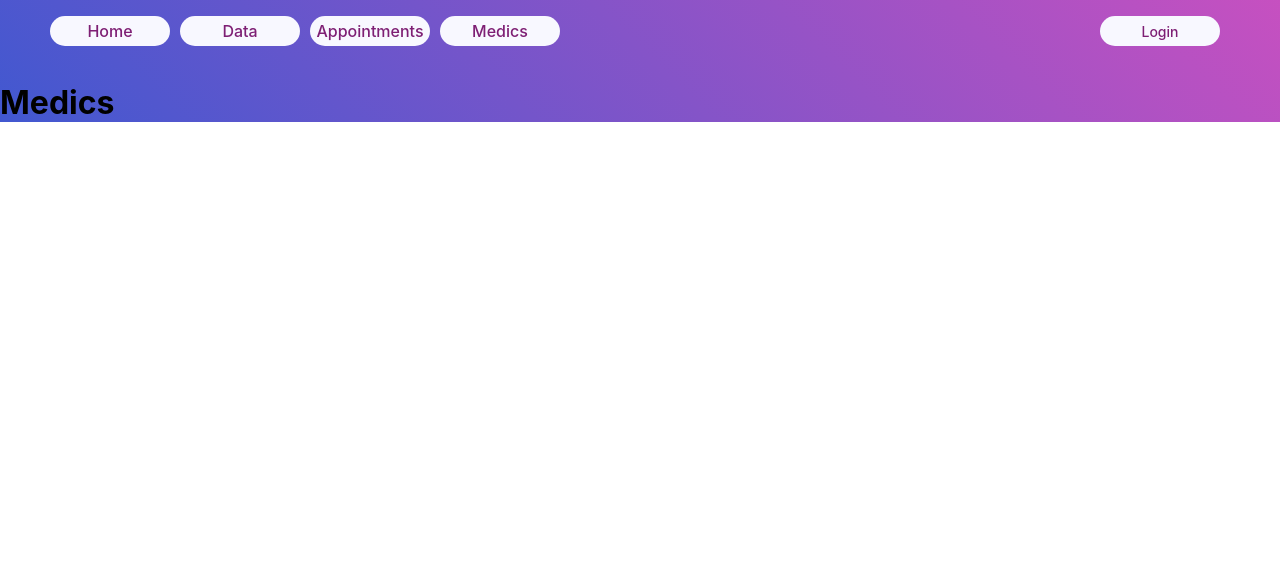
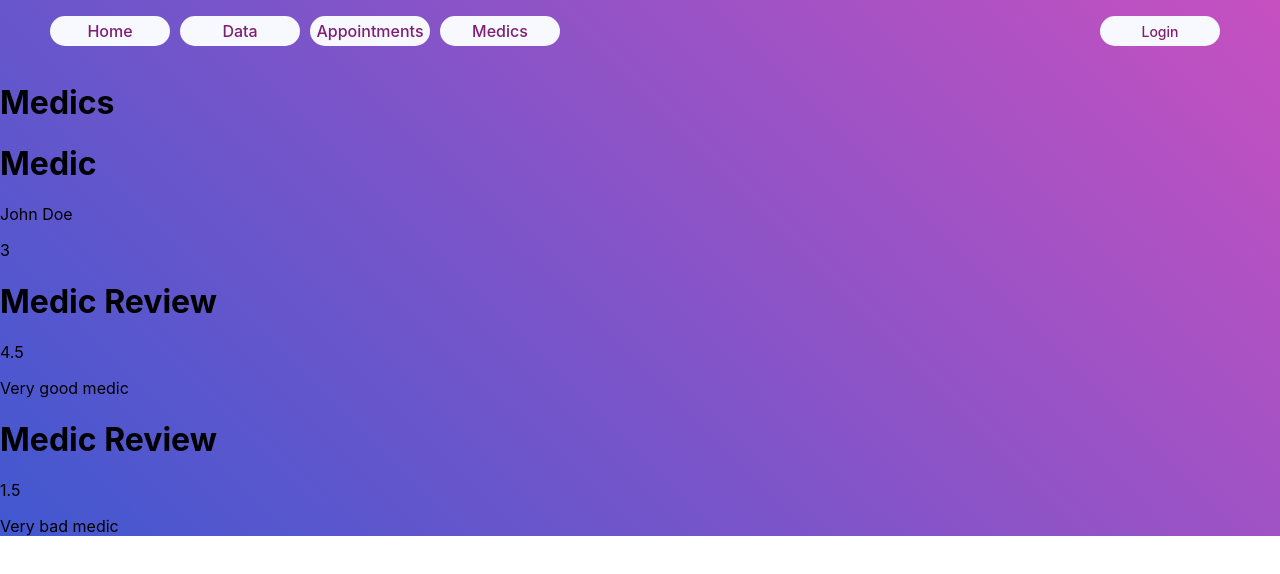
Before and after one commit to bogdanbbm/ACSHealth, a React (Create React App) app: page /medics in a window 1280 px wide. Shown: the top 574 px of the page. Built offline with nearby package versions, Linux system fonts and the light colour scheme.

Commit message:
jumate bun (Styled logout button added medic and medic reviews components)

```diff
--- a/src/component/login_acc_button/AccountButton.js
+++ b/src/component/login_acc_button/AccountButton.js
@@ -11,7 +11,7 @@ function AccountButton() {
   }
 
   return (
-    <div>
+    <div className="login-button">
       <button onClick={handleClick}>Log out</button>
     </div>
   );
--- a/src/component/login_acc_button/LoginAccButton.css
+++ b/src/component/login_acc_button/LoginAccButton.css
@@ -36,3 +36,13 @@
     justify-content: center;
     align-items: center;
 }
+
+.login-button button {
+    text-decoration: none;
+    color: #7e1f74;
+    width: 100%;
+    height: 100%;
+    display: flex;
+    justify-content: center;
+    align-items: center;
+}
--- /dev/null
+++ b/src/component/medics/Medic.js
@@ -0,0 +1,33 @@
+import React from "react";
+import MedicReview from "./MedicReview";
+import PropTypes from "prop-types";
+
+function Medic({medic}) {
+    return (
+        <div>
+            <h1>Medic</h1>
+            <div className="medic-container">
+                <div className="medic-header">
+                    <p>{medic.firstName} {medic.lastName}</p>
+                    <p>{medic.rating}</p>
+                </div>
+                <div className="medic-reviews">
+                    {medic.reviews.map(item => <MedicReview review={item} />)}
+                </div>
+
+            </div>
+        </div>
+    );
+}
+
+Medic.propTypes = {
+    medic: PropTypes.shape({
+        firstName: PropTypes.string.isRequired,
+        lastName: PropTypes.string.isRequired,
+        rating: PropTypes.number.isRequired,
+        username: PropTypes.string.isRequired,
+        reviews: PropTypes.arrayOf(PropTypes.object).isRequired
+    }).isRequired
+}
+
+export default Medic;
--- /dev/null
+++ b/src/component/medics/MedicReview.js
@@ -0,0 +1,24 @@
+import React from "react";
+import PropTypes from "prop-types";
+//     review(username) = review(text), rating(float)
+function MedicReview({review}) {
+    console.log(review);
+    return (
+        <div>
+            <h1>Medic Review</h1>
+            <div className="review-container">
+                <p>{review.rating}</p>
+                <p>{review.review}</p>
+            </div>
+        </div>
+    );
+}
+
+MedicReview.propTypes = {
+    review : PropTypes.shape({
+        rating: PropTypes.number.isRequired,
+        review: PropTypes.string.isRequired
+    }).isRequired
+};
+
+export default MedicReview;
--- a/src/component/medics/Medics.js
+++ b/src/component/medics/Medics.js
@@ -1,9 +1,62 @@
 import React from 'react';
+import axios from "axios";
+import Medic from "./Medic";
+
+function getMedics() {
+  const apiURL = process.env.REACT_APP_API_URL;
+
+  return axios.get(apiURL + '/medics', {
+    headers: {
+        'Content-Type': 'application/json'
+    }
+  })
+    .then(response => response.data)
+    .catch(error => console.log(error));
+}
+
+function getReviews(medicId) {
+  const apiURL = process.env.REACT_APP_API_URL;
+
+  return axios.get(apiURL + '/reviews/' + medicId, {
+    headers: {
+        'Content-Type': 'application/json'
+    }
+  })
+    .then(response => response.data)
+    .catch(error => console.log(error));
+}
 
 function Medics() {
+  let medics = [{
+    firstName: "John",
+    lastName: "Doe",
+    rating: 3.0,
+    username: "johndoe",
+    reviews: [
+      {
+        rating: 4.5,
+        review: "Very good medic"
+      },
+      {
+        rating: 1.5,
+        review: "Very bad medic"
+      }
+    ]
+  }];
+  // medics = getMedics();
+  if (!medics) {
+    for (let i = 0; i < medics.length; i++) {
+      medics[i].reviews = getReviews(medics[i].username);
+    }
+  }
+
+  medics.sort((a, b) => (a.rating > b.rating) ? 1 : -1);
   return (
     <div>
-      <h1>Medics</h1>
+        <h1>Medics</h1>
+        <div className="medics-container">
+            {medics.map(item => <Medic medic={item} />)}
+        </div>
     </div>
   );
 }
```
